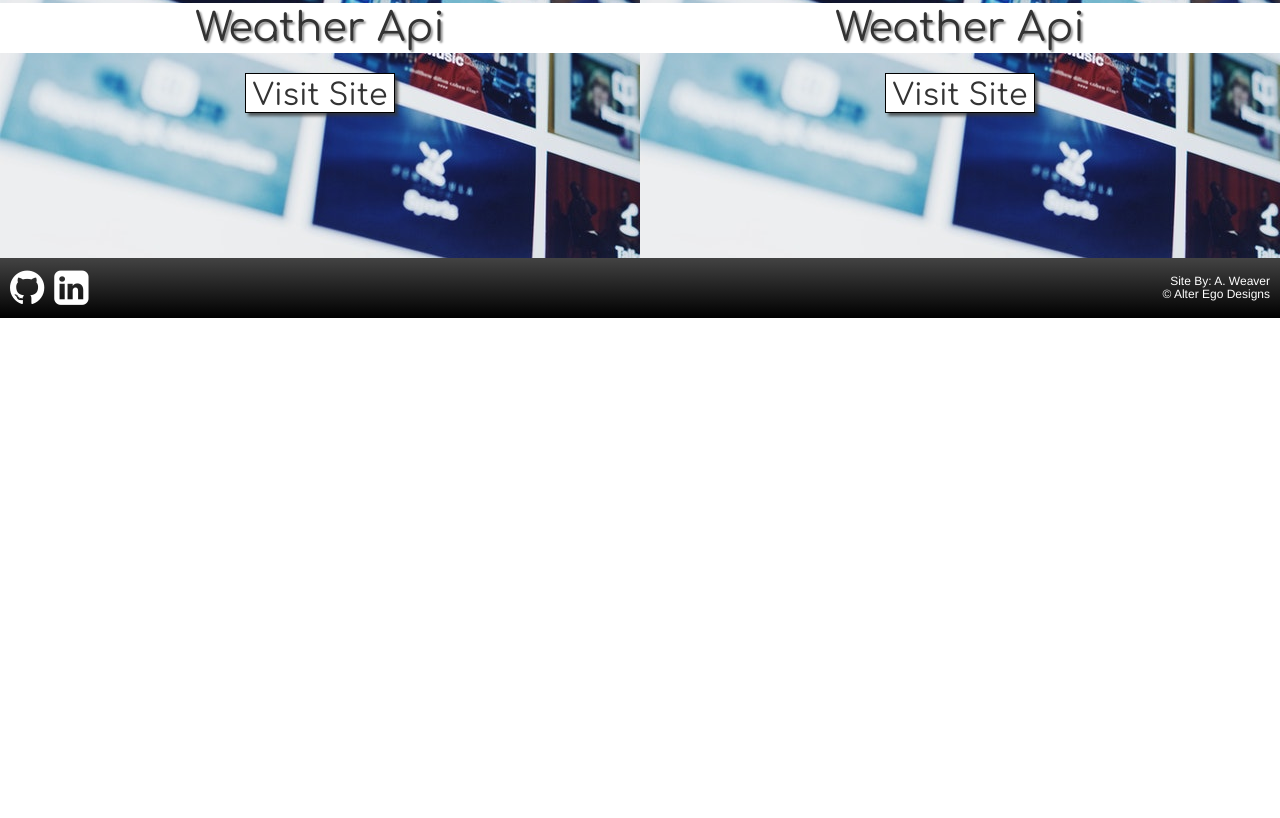
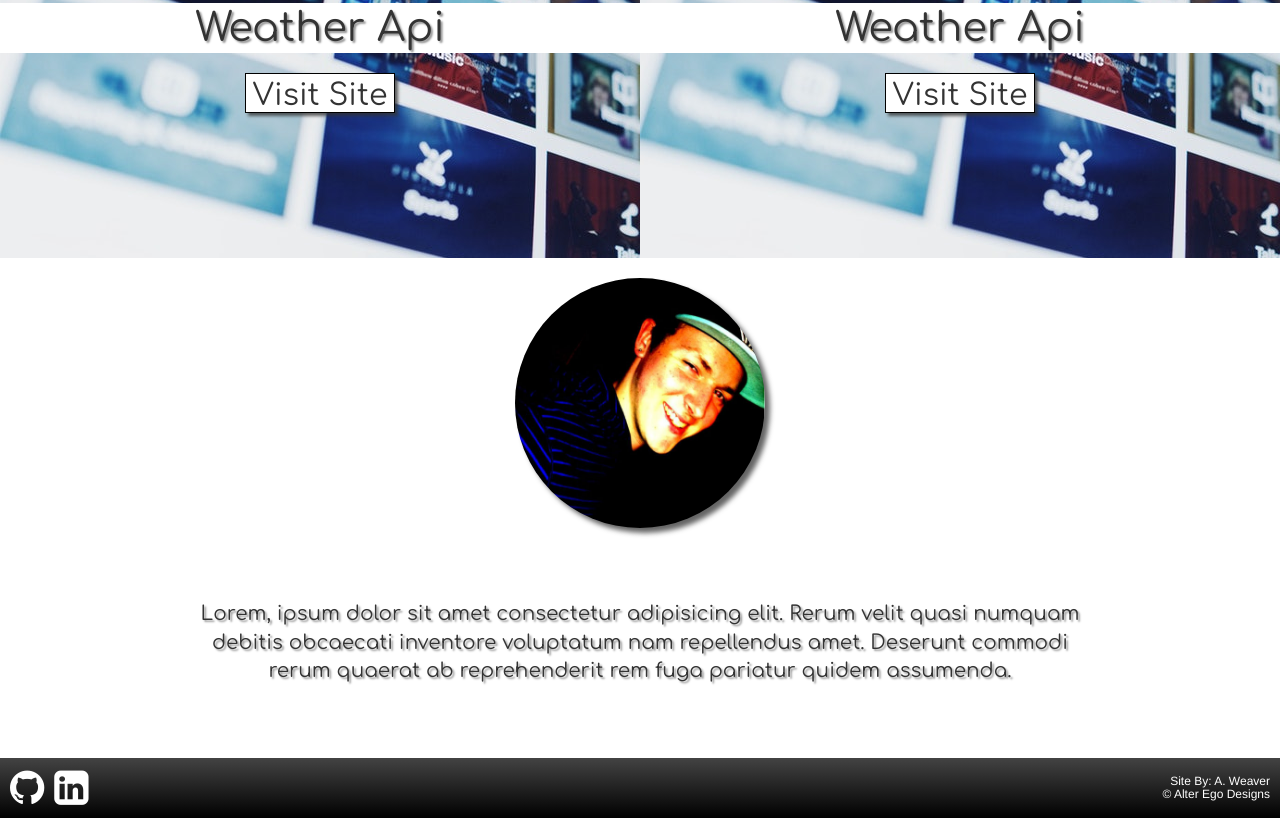
Before and after one commit to parkersalterego/portfolio, a plain HTML site: page index.html in a window 1280 px wide. Shown: the part 2855-3673 px from the top of the page. Before the commit the page ends 3173 px from the top, so only its background shows below. Drawn offline with nearby package versions, Linux system fonts and the light colour scheme.

Commit message:
about-desktop added and styled

```diff
--- /dev/null
+++ b/css/scss/desktop/about-desktop.scss
@@ -0,0 +1,36 @@
+.about-d {
+    height: 500px;
+    display: grid;
+    grid-template-columns: repeat(12, 1fr);
+    grid-template-rows: 1fr 1fr;
+    font-family: 'Comfortaa', sans-seriff;
+    text-shadow: 2px 2px 2px rgba(150, 150, 150, 1);
+
+}
+
+.about-d-img {
+    height: 250px;
+    width: 250px;
+    border-radius: 50%;
+    background-color: #000;
+    grid-column: 1/13;
+    grid-row: 1/2;
+    align-self: center;
+    justify-self: center;
+    margin-top: 20px;
+    background-image: url('../img/me-diamond.jpg');
+    box-shadow: 5px 5px 5px 0px rgba(50, 50, 50, 0.75);
+
+}
+
+.about-d-paragraph {
+    font-size: 20px;
+    grid-column: 1/13;
+    grid-row: 2/3;
+    align-self: center;
+    justify-self: center;
+    text-align: center;
+    margin-left: 15vw;
+    margin-right: 15vw;
+
+}
--- a/css/scss/main.scss
+++ b/css/scss/main.scss
@@ -19,6 +19,7 @@
 @import "desktop/services-desktop.scss";
 @import "desktop/skills-desktop.scss";
 @import "desktop/work-desktop.scss";
+@import "desktop/about-desktop.scss";
 
 // fonts
 
--- a/index.html
+++ b/index.html
@@ -771,6 +771,17 @@
 
   </div>
 
+  <!-- start about desktop -->
+
+  <div class="about-d">
+
+    <div class="about-d-img img-fill"></div>
+      <div class="about-d-paragraph">
+        Lorem, ipsum dolor sit amet consectetur adipisicing elit. Rerum velit quasi numquam debitis obcaecati inventore voluptatum nam repellendus amet. Deserunt commodi rerum quaerat ab reprehenderit rem fuga pariatur quidem assumenda.
+      </div>
+
+  </div>
+
   <!--------------------------------------------------------desktop version ends---------------------------------------------------------------->
 
 
```
Also changed, not shown: css/scss/desktop/about-desktop.css (added), css/styles.css, 2 other files.
